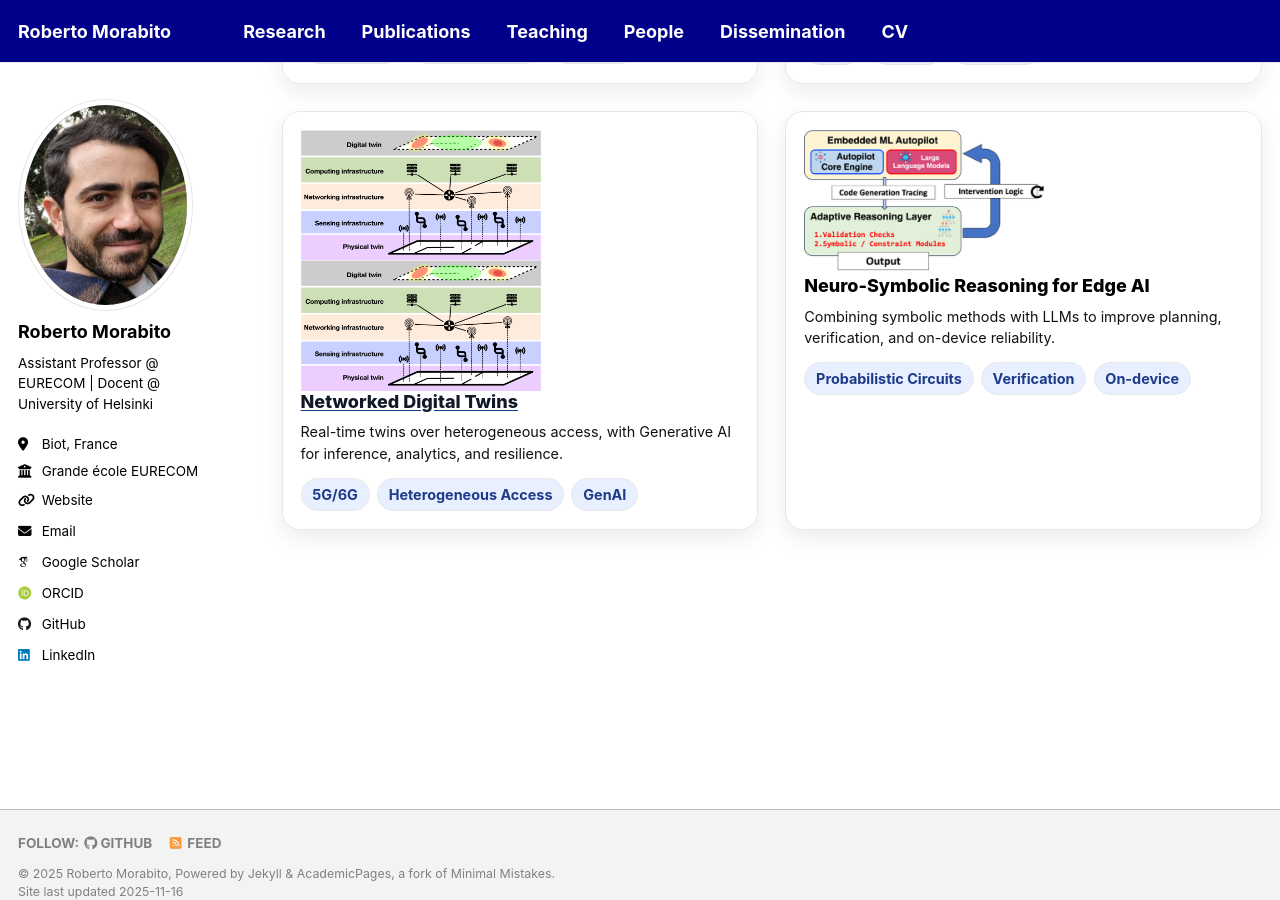
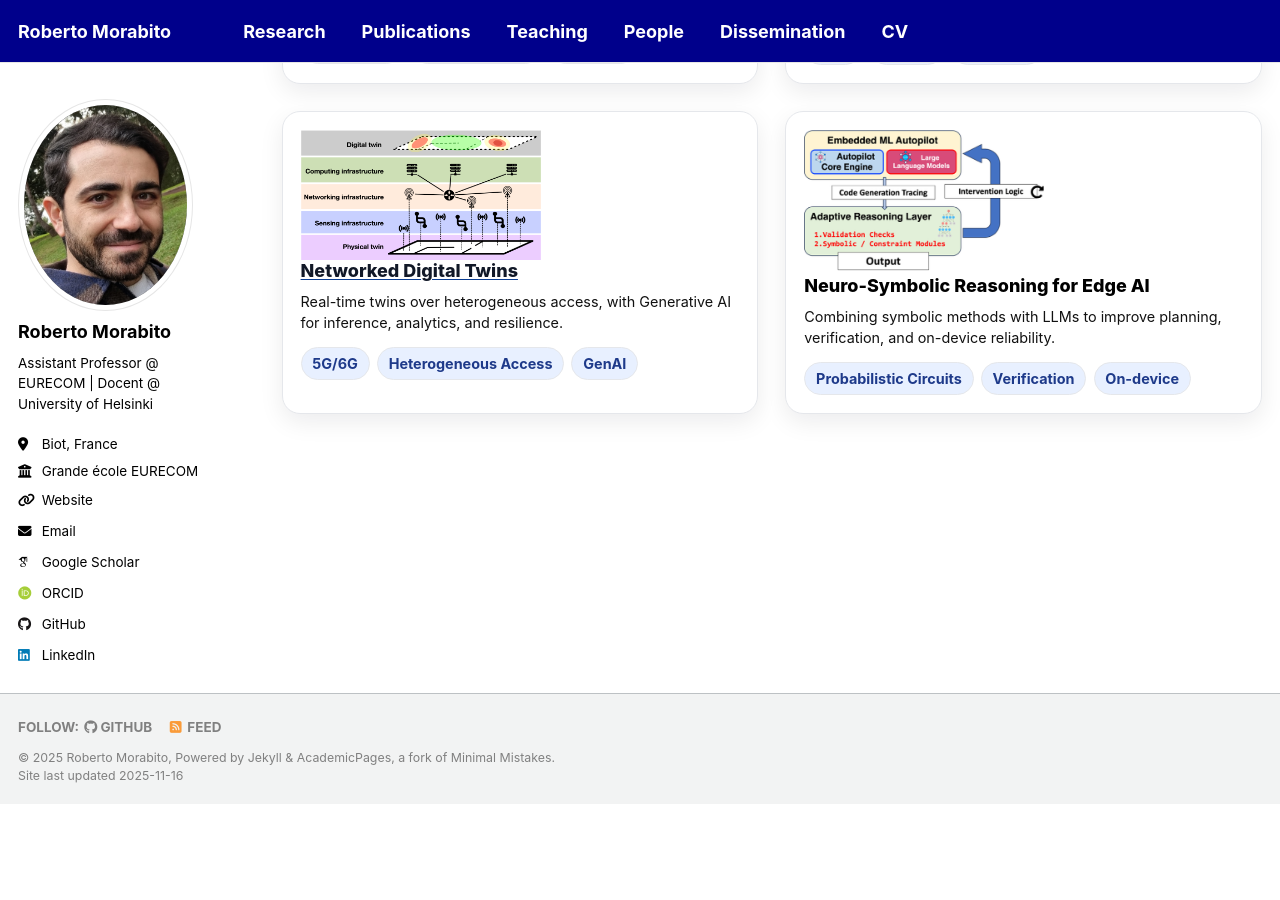
Before and after one commit to robertmora/robertmora.github.io, a Jekyll site: the page built from _pages/research.html, in a window 1280 px wide and 900 px high, scrolled down 644 px. Built offline with Jekyll 4.4.1, drawn with Linux system fonts in a browser that asks for light colours; some web fonts are replaced; a script that is not in the unit is left out; after the commit the page ends 1448 px from its top, so only the background shows below that.

Commit message:
Update research.html

```diff
--- a/_pages/research.html
+++ b/_pages/research.html
@@ -123,7 +123,6 @@ Some of my current and recent research topics are showcased below.
     <div class="r-card">
       <div class="r-body">
         <div class="r-media"><img src="/assets/research/dt.png" alt="Digital twin visualization over a campus network"></div>
-        <div class="r-media"><img src="/assets/research/dt.png" alt="Digital twin visualization over a campus network"></div>
         <h3 class="r-title"><a href="/research/collaborative-llms/">Networked Digital Twins</a></h3>
         <p class="r-blurb">Real-time twins over heterogeneous access, with Generative AI for inference, analytics, and resilience.</p>
       <div class="r-chips"><span class="r-chip">5G/6G</span><span class="r-chip">Heterogeneous Access</span><span class="r-chip">GenAI</span></div>
```
